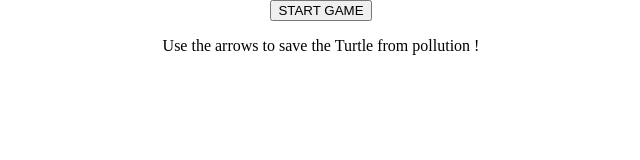
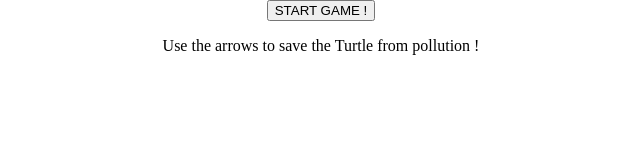
Before and after one commit to marinalvarez7/SaveTheTurtle, a plain HTML site: page Index.html in a window 1280 px wide. Shown: the full height of the page, 319-959 px from the left. Drawn offline with Linux system fonts and the light colour scheme.

Commit message:
quatrième commit

```diff
--- a/Index.html
+++ b/Index.html
@@ -9,7 +9,7 @@
 <body>
   <section id="intro" class="active">
     <div>
-      <button id="startButton">START GAME</button>
+      <button id="startButton">START GAME !</button>
       <p id= "texte introduction">Use the arrows to save the Turtle from pollution !</p>
       <div class="backgroundImage" ></div>
     </div>
```
